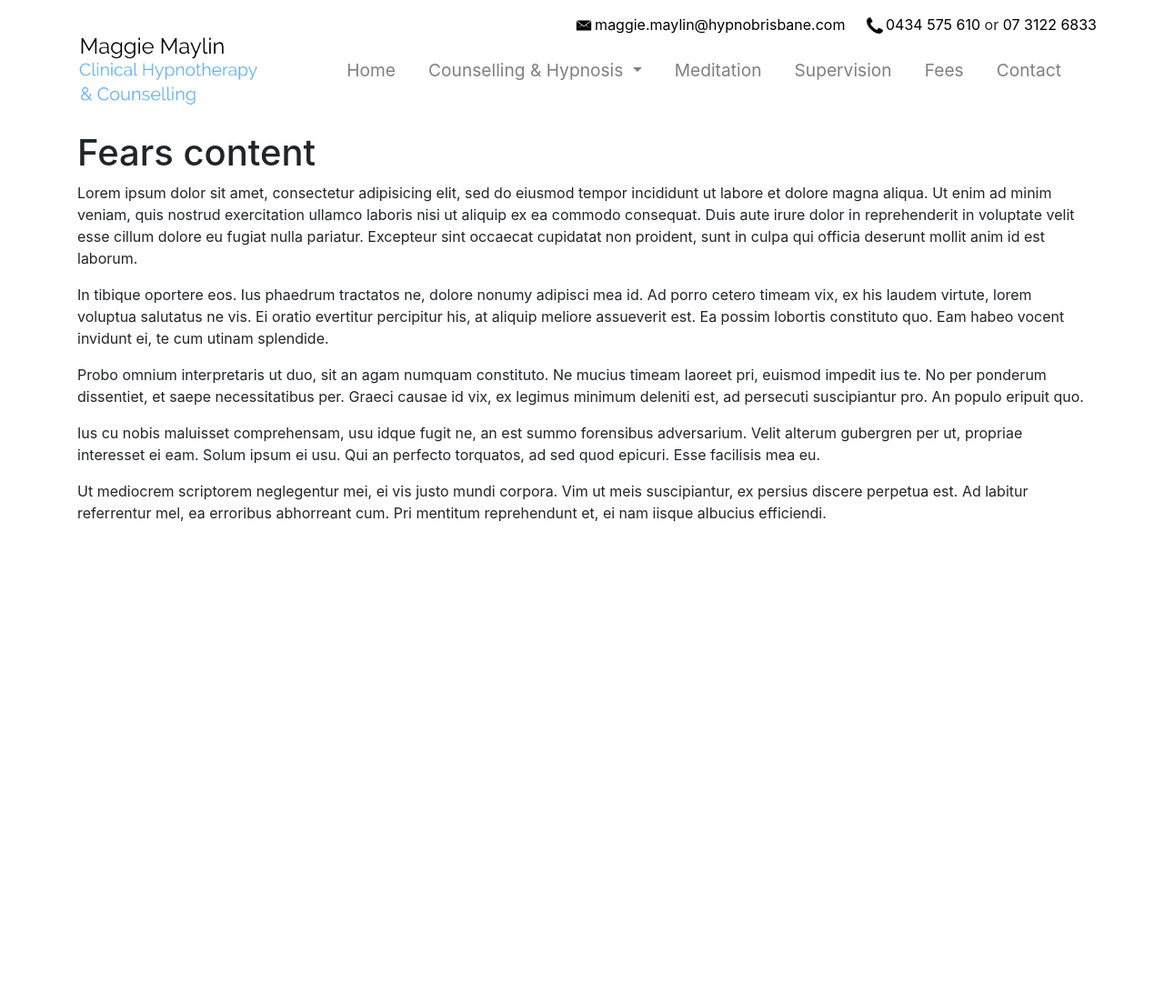
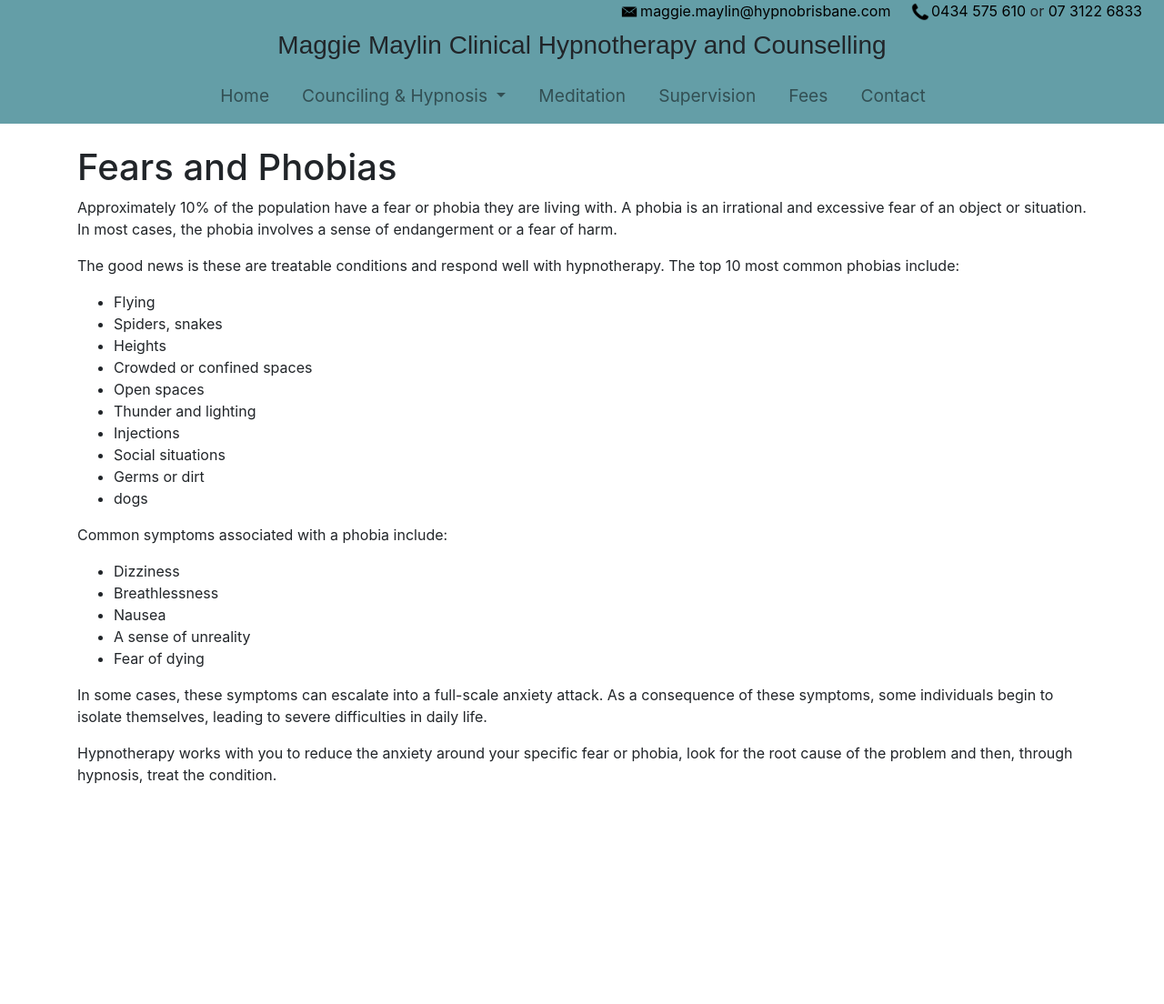
Before and after one commit to Srinath2712/ICT-2, a PHP site: the page made by fearsphobiascompulsions.php in a window 1280 px wide. Shown: the top 1104 px of the page at 91% size. Run offline with PHP 8.4, Linux system fonts and the light colour scheme; some libraries are stand-ins or nearby versions.

Commit message:
Update fearsphobiascompulsions.php

```diff
--- a/fearsphobiascompulsions.php
+++ b/fearsphobiascompulsions.php
@@ -31,23 +31,44 @@
 
 
 
-  <?php include("include/all_main_head.inc") ?>
+ <?php include("include/index_main.inc") ?>
 
-<br><br><br><br><br><br>
+<br>
 
 <div class="container">
 
-<h1>Fears content</h1>
+<h1>Fears and Phobias</h1>
 
-<p>Lorem ipsum dolor sit amet, consectetur adipisicing elit, sed do eiusmod tempor incididunt ut labore et dolore magna aliqua. Ut enim ad minim veniam, quis nostrud exercitation ullamco laboris nisi ut aliquip ex ea commodo consequat. Duis aute irure dolor in reprehenderit in voluptate velit esse cillum dolore eu fugiat nulla pariatur. Excepteur sint occaecat cupidatat non proident, sunt in culpa qui officia deserunt mollit anim id est laborum.</p>
+<p>Approximately 10% of the population have a fear or phobia they are living with.  A phobia is an irrational and excessive fear of an object or situation. In most cases, the phobia involves a sense of endangerment or a fear of harm.</p>
 
-<p>In tibique oportere eos. Ius phaedrum tractatos ne, dolore nonumy adipisci mea id. Ad porro cetero timeam vix, ex his laudem virtute, lorem voluptua salutatus ne vis. Ei oratio evertitur percipitur his, at aliquip meliore assueverit est. Ea possim lobortis constituto quo. Eam habeo vocent invidunt ei, te cum utinam splendide.</p>
+<p>The good news is these are treatable conditions and respond well with hypnotherapy.  The top 10 most common phobias include:</p>
 
-<p>Probo omnium interpretaris ut duo, sit an agam numquam constituto. Ne mucius timeam laoreet pri, euismod impedit ius te. No per ponderum dissentiet, et saepe necessitatibus per. Graeci causae id vix, ex legimus minimum deleniti est, ad persecuti suscipiantur pro. An populo eripuit quo.</p>
+<ul>
+<li>Flying</li>
+<li>Spiders, snakes</li>
+<li>Heights</li>
+<li>Crowded or confined spaces</li>
+<li>Open spaces</li>
+<li>Thunder and lighting</li>
+<li>Injections</li>
+<li>Social situations </li>
+<li>Germs or dirt</li>
+<li>dogs</li>
+</ul>
 
-<p>Ius cu nobis maluisset comprehensam, usu idque fugit ne, an est summo forensibus adversarium. Velit alterum gubergren per ut, propriae interesset ei eam. Solum ipsum ei usu. Qui an perfecto torquatos, ad sed quod epicuri. Esse facilisis mea eu.</p>
+<p>Common symptoms associated with a phobia include:</p>
 
-<p>Ut mediocrem scriptorem neglegentur mei, ei vis justo mundi corpora. Vim ut meis suscipiantur, ex persius discere perpetua est. Ad labitur referrentur mel, ea erroribus abhorreant cum. Pri mentitum reprehendunt et, ei nam iisque albucius efficiendi.</p>
+<ul>
+<li>Dizziness</li>
+<li>Breathlessness</li>
+<li>Nausea</li>
+<li>A sense of unreality</li>
+<li>Fear of dying</li>
+</ul>
+
+<p>In some cases, these symptoms can escalate into a full-scale anxiety attack. As a consequence of these symptoms, some individuals begin to isolate themselves, leading to severe difficulties in daily life. </p>
+
+<p>Hypnotherapy works with you to reduce the anxiety around your specific fear or phobia, look for the root cause of the problem and then, through hypnosis, treat the condition.</p>
 
 </div>
 
```
